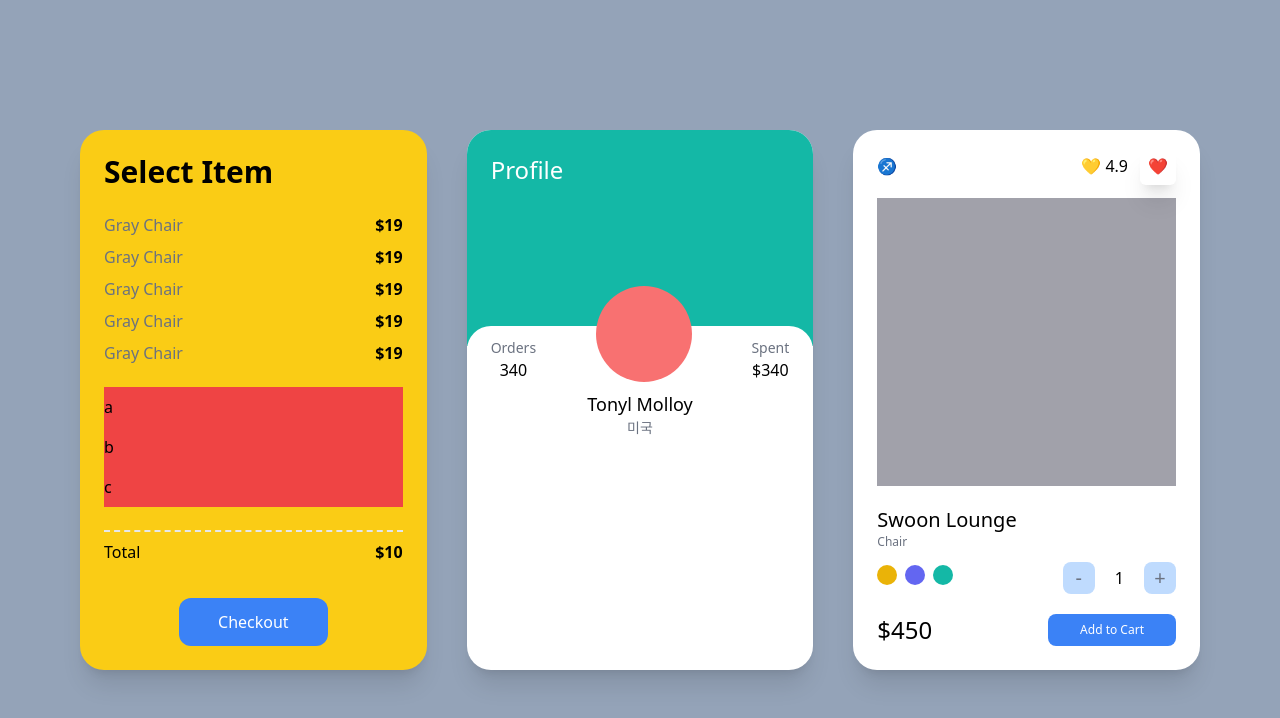
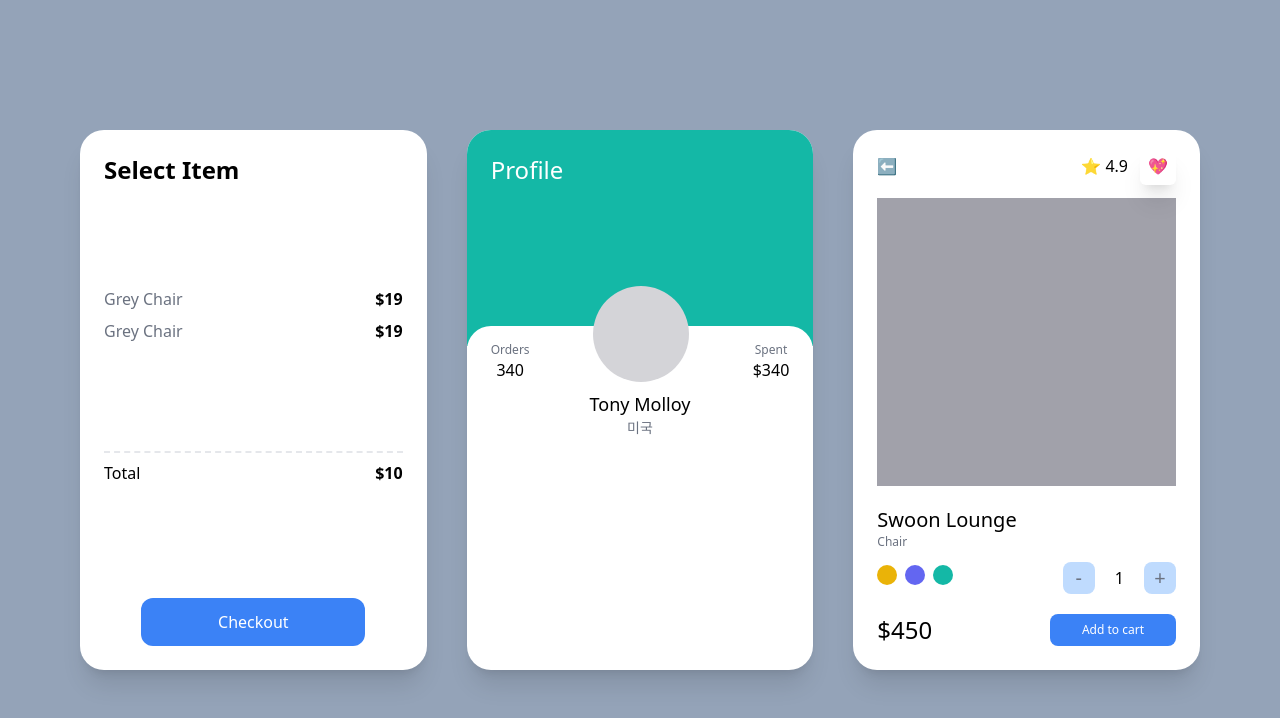
Before and after one commit to kimgorok/carrot-marcket, a Next.js app: page / in a window 1280 px wide. Shown: the top 718 px of the page. Built offline with nearby package versions, Linux system fonts and the light colour scheme.

Commit message:
darkMode

```diff
--- a/pages/index.tsx
+++ b/pages/index.tsx
@@ -2,68 +2,64 @@ import type { NextPage } from "next";
 
 const Home: NextPage = () => {
   return (
-    <div className="bg-slate-400 lg:place-content-center py-20 px-20 grid gap-10 md:grid-cols-2 lg:grid-cols-3 min-h-screen">
-      <div className="bg-white flex flex-col justify-between sm:hover:bg-pink-800 sm:bg-red-400 md:bg-teal-400 lg:bg-indigo-400 xl:bg-yellow-400 2xl:bg-pink-500 p-6 rounded-3xl shadow-xl">
-        <span className="font-semibold text-3xl">Select Item</span>
+    <div className="bg-slate-400 xl:place-content-center py-20 px-20 grid gap-10 lg:grid-cols-2 xl:grid-cols-3 min-h-screen">
+      <div className="bg-white dark:bg-black flex flex-col justify-between p-6 rounded-3xl shadow-xl">
+        <span className="font-semibold dark:text-white text-2xl">
+          Select Item
+        </span>
+        <ul>
+          <div className="flex justify-between my-2 ">
+            <span className="text-gray-500 dark:text-gray-100">Grey Chair</span>
+            <span className="font-semibold dark:text-white">$19</span>
+          </div>
+          <div className="flex justify-between my-2 ">
+            <span className="text-gray-500 dark:text-gray-100">Grey Chair</span>
+            <span className="font-semibold dark:text-white">$19</span>
+          </div>
+        </ul>
 
-        <ul>
-          {[1, 2, 3, 4, 5].map((i) => (
-            <div key={i} className="flex justify-between my-2 ">
-              <span className="text-gray-500">Gray Chair</span>
-              <span className="font-semibold">$19</span>
-            </div>
-          ))}
-        </ul>
-        <ul>
-          {["a", "b", "c", ""].map((c, i) => (
-            <li className="bg-red-500 py-2 empty:hidden" key={i}>
-              {c}
-            </li>
-          ))}
-        </ul>
         <div className="flex justify-between mt-2 pt-2 border-t-2 border-dashed">
           <span>Total</span>
           <span className="font-semibold">$10</span>
         </div>
         <button
-          className="mt-5 bg-blue-500 text-white p-3 text-center rounded-xl w-1/2 mx-auto
-                  hover:bg-teal-500 hover:text-black
-                  active:bg-yellow-500 focus:bg-red-500
-        "
+          className="mt-5 bg-blue-500 dark:bg-black dark:border-white dark:border text-white p-3
+          text-center rounded-xl w-3/4 block mx-auto
+          dark:hover:bg-white hover:bg-teal-500 hover:text-black
+          active:bg-yellow-500 focus:bg-red-500
+          "
         >
           Checkout
         </button>
       </div>
-
       <div className="bg-white overflow-hidden rounded-3xl shadow-xl group">
-        <div className="bg-blue-500 portrait:bg-indigo-600 landscape:bg-teal-500 lg:pb-40 p-6 pb-14">
+        <div className="portrait:bg-indigo-600 landscape:bg-teal-500 p-6 pb-14 xl:pb-40">
           <span className="text-white text-2xl">Profile</span>
         </div>
         <div className="rounded-3xl p-6 bg-white relative -top-5">
-          <div className="flex items-end relative -top-16 justify-between">
+          <div className="flex relative -top-16 items-end justify-between">
             <div className="flex flex-col items-center">
-              <span className="text-sm text-gray-500">Orders</span>
+              <span className="text-xs text-gray-500">Orders</span>
               <span className="font-medium">340</span>
             </div>
-            <div className="h-24 w-24 bg-red-400 rounded-full  group-hover:bg-green-500 transition-colors" />
+            <div className="h-24 w-24 bg-zinc-300 rounded-full group-hover:bg-red-300 transition-colors" />
             <div className="flex flex-col items-center">
-              <span className="text-sm text-gray-500">Spent</span>
+              <span className="text-xs text-gray-500">Spent</span>
               <span className="font-medium">$340</span>
             </div>
           </div>
-          <div className="relative -mb-5 -mt-14 flex flex-col items-center">
-            <span className="text-lg font-medium">Tonyl Molloy</span>
+          <div className="relative  flex flex-col items-center -mt-14 -mb-5">
+            <span className="text-lg font-medium">Tony Molloy</span>
             <span className="text-sm text-gray-500">미국</span>
           </div>
         </div>
       </div>
-
-      <div className="bg-white p-6 rounded-3xl shadow-xl md:col-span-2 lg:col-span-1">
+      <div className="bg-white p-6 rounded-3xl shadow-xl lg:col-span-2 xl:col-span-1">
         <div className="flex mb-5 justify-between items-center">
-          <span>♐</span>
+          <span>⬅️</span>
           <div className="space-x-3">
-            <span>💛 4.9</span>
-            <span className="shadow-xl p-2 rounded-md">❤</span>
+            <span>⭐️ 4.9</span>
+            <span className="shadow-xl p-2 rounded-md">💖</span>
           </div>
         </div>
         <div className="bg-zinc-400 h-72 mb-5" />
@@ -77,19 +73,19 @@ const Home: NextPage = () => {
               <button className="w-5 h-5 rounded-full bg-teal-500 focus:ring-2 ring-offset-2 ring-teal-500 transition" />
             </div>
             <div className="flex items-center space-x-5">
-              <button className="rounded-lg bg-blue-200 flex justify-center items-center aspect-square w-8 text-xl text-gray-500">
+              <button className=" rounded-lg bg-blue-200 flex justify-center items-center aspect-square w-8 text-xl text-gray-500">
                 -
               </button>
               <span>1</span>
-              <button className="rounded-lg bg-blue-200 flex justify-center items-center aspect-square w-8 text-xl text-gray-500">
+              <button className=" rounded-lg bg-blue-200 flex justify-center items-center aspect-square w-8 text-xl text-gray-500">
                 +
               </button>
             </div>
           </div>
           <div className="flex justify-between items-center">
             <span className="font-medium text-2xl">$450</span>
-            <button className="bg-blue-500 py-2 px-8 text-xs text-center text-white rounded-lg">
-              Add to Cart
+            <button className="bg-blue-500 py-2 px-8 text-center text-xs text-white rounded-lg">
+              Add to cart
             </button>
           </div>
         </div>
@@ -97,5 +93,4 @@ const Home: NextPage = () => {
     </div>
   );
 };
-
 export default Home;
--- a/tailwind.config.js
+++ b/tailwind.config.js
@@ -14,5 +14,6 @@ module.exports = {
       },
     },
   },
+  darkMode: "media", // media면 설정은 환경을 따라감
   plugins: [],
 };
```
